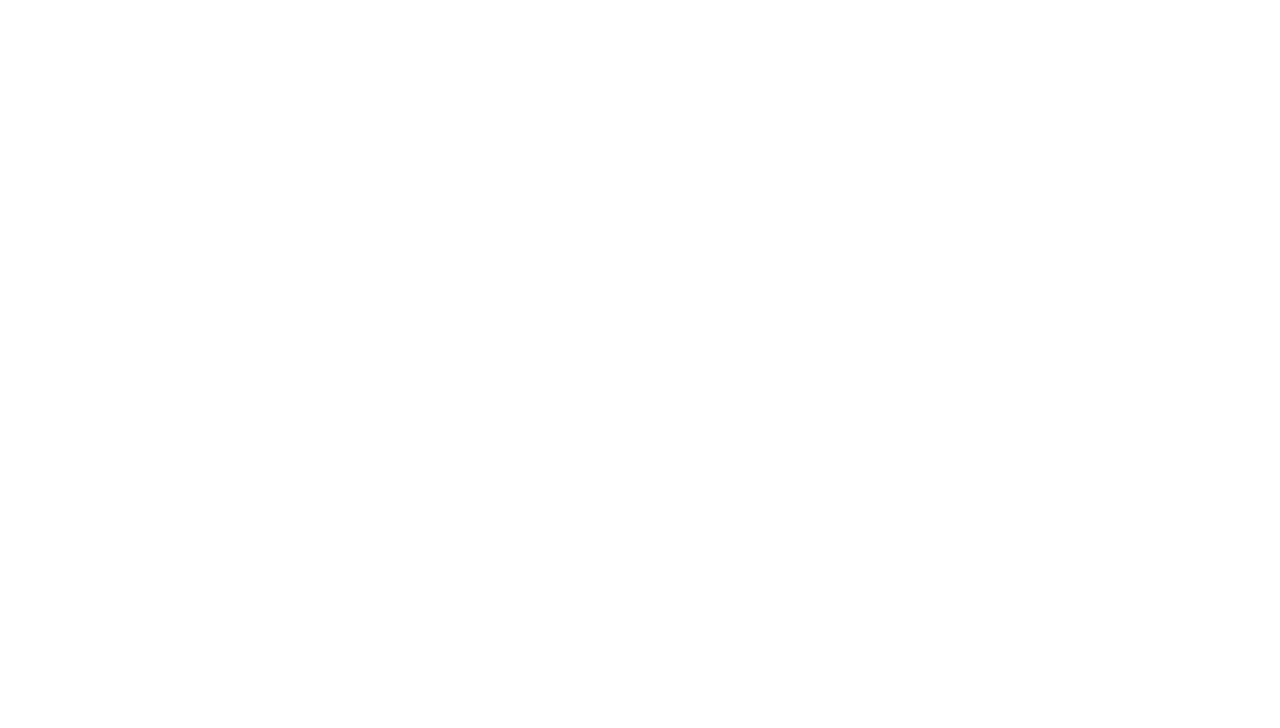
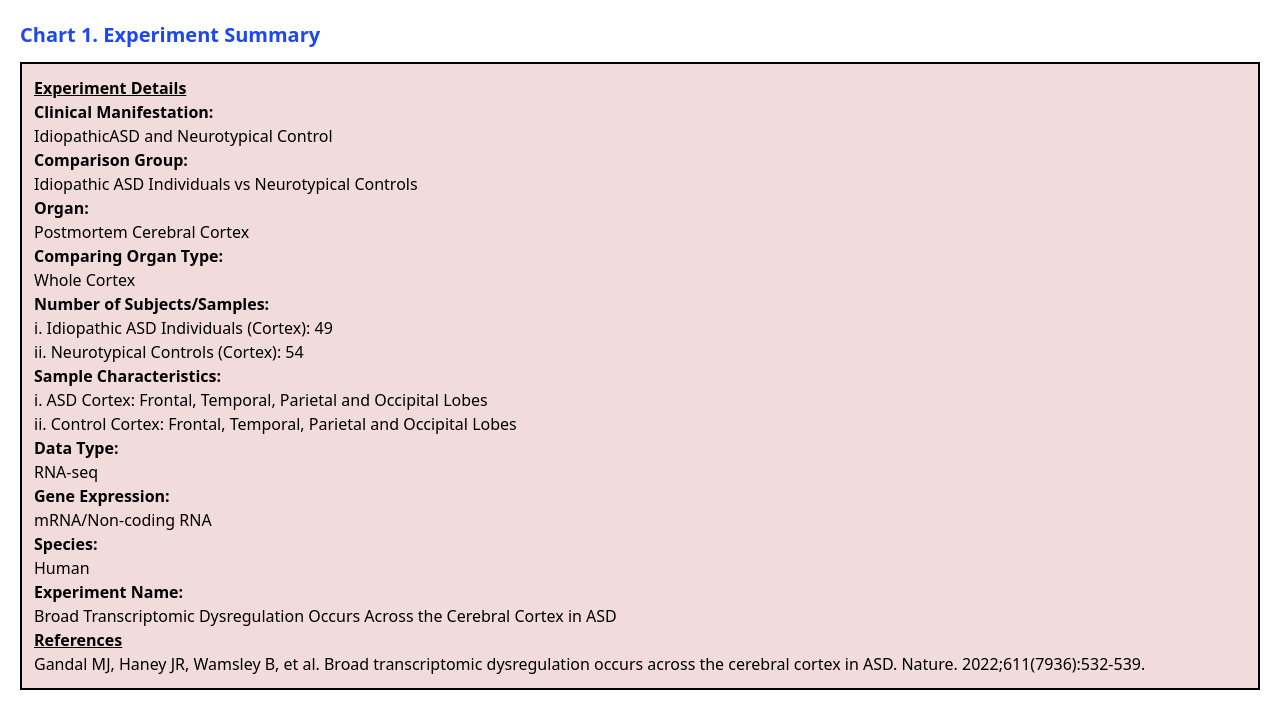
Before and after one commit to faizulislamfair/targan-database, a Next.js app: page /chart1 in a window 1280 px wide. Shown: the top 728 px of the page. Built offline with nearby package versions, Linux system fonts and the light colour scheme.

Commit message:
feat: chart1 contents added

```diff
--- a/pages/chart1.js
+++ b/pages/chart1.js
@@ -2,7 +2,45 @@ import React from 'react';
 
 const chart1 = () => {
     return (
-        <div>
+        <div className='p-5'>
+
+            <div className='text-[#1C47F2] font-bold text-[20px]'>
+                Chart 1. Experiment Summary
+            </div>
+
+            <div className="bg-[#F2DCDB] p-3 border-2 border-black mt-3">
+                <u><b>Experiment Details</b></u> <br />
+                <b>Clinical Manifestation:</b> <br />
+                IdiopathicASD and Neurotypical Control <br />
+                <b>Comparison Group:</b> <br />
+                Idiopathic ASD Individuals vs Neurotypical Controls <br />
+                <b>Organ: </b> <br />
+                Postmortem Cerebral Cortex <br />
+                <b>Comparing Organ Type: </b> <br />
+                Whole Cortex <br />
+                <b>Number of Subjects/Samples: </b> <br />
+                i. Idiopathic ASD Individuals (Cortex): 49 <br />
+                ii. Neurotypical Controls (Cortex): 54 <br />
+
+                <b>Sample Characteristics: </b> <br />
+                i. ASD Cortex: Frontal, Temporal, Parietal and Occipital Lobes <br />
+                ii. Control Cortex: Frontal, Temporal, Parietal and Occipital Lobes <br />
+
+                <b>Data Type: </b> <br />
+                RNA-seq <br />
+
+                <b>Gene Expression: </b> <br />
+                mRNA/Non-coding RNA <br />
+
+                <b>Species: </b> <br />
+                Human <br />
+                <b>Experiment Name:</b> <br />
+                Broad Transcriptomic Dysregulation Occurs Across the Cerebral Cortex in ASD <br />
+
+                <u><b>References</b></u> <br />
+                Gandal MJ, Haney JR, Wamsley B, et al. Broad transcriptomic dysregulation occurs across the cerebral cortex in ASD. Nature. 2022;611(7936):532-539. <br />
+
+            </div>
 
         </div>
     );
```
